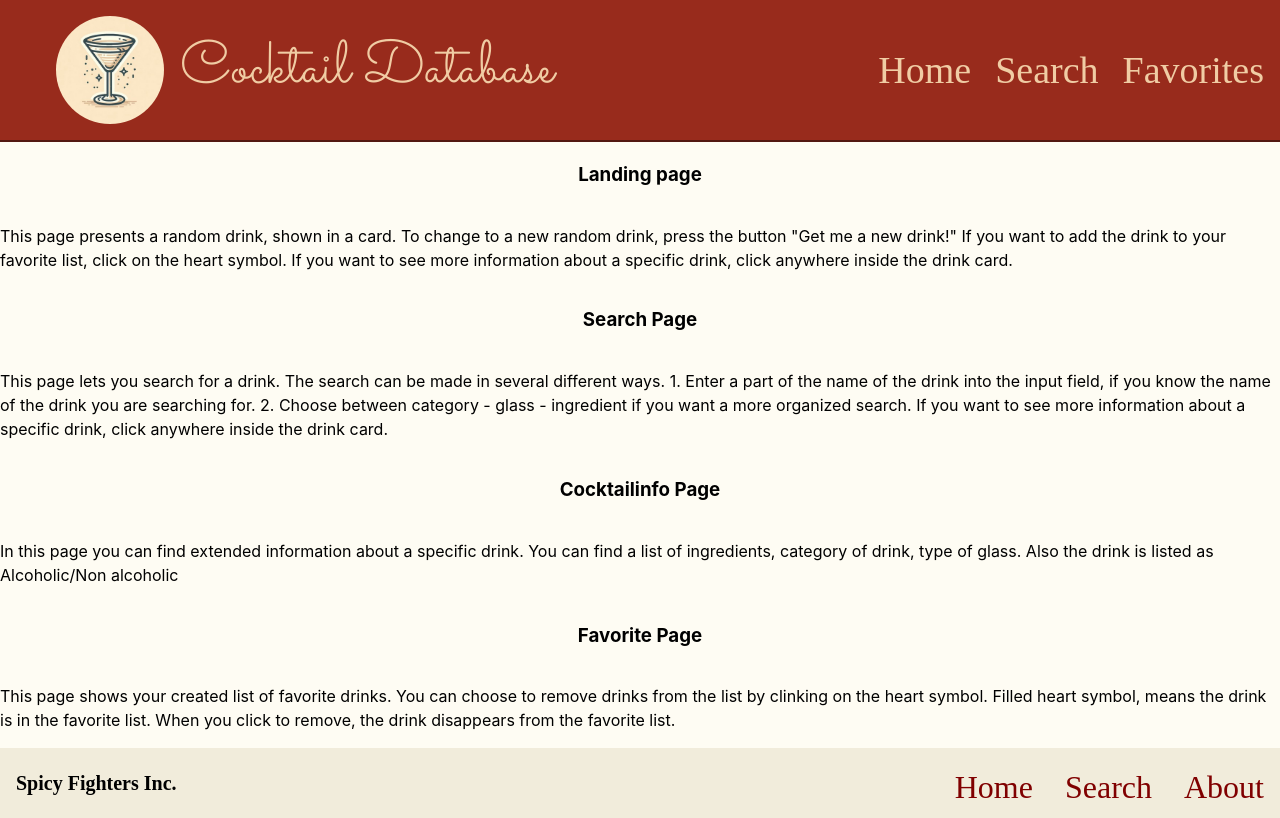
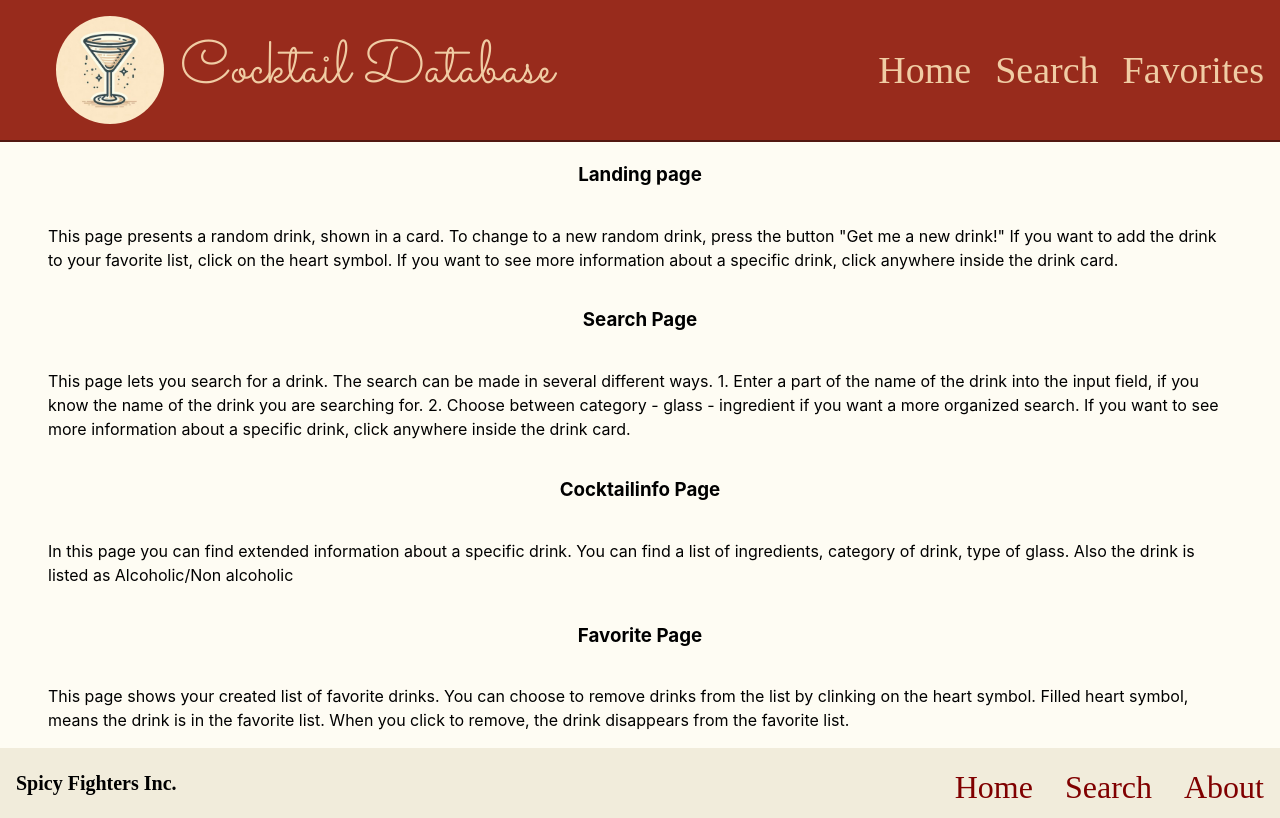
Before and after one commit to Rotkeh/react-group-project, a React (Vite) app: page /about in a window 1280 px wide. Built offline with nearby package versions, Linux system fonts and the light colour scheme; a web font is replaced by a local one.

Commit message:
about styling klar

```diff
--- /dev/null
+++ b/src/css/About.css
@@ -0,0 +1,22 @@
+
+#landingPageInfo {
+    margin-left: 3em;
+    margin-right: 3em;
+
+}
+#searchPageInfo {
+    margin-left: 3em;
+    margin-right: 3em;
+
+}
+
+#cocktailPageInfo {
+    margin-left: 3em;
+    margin-right: 3em;
+}
+
+#favoritePageinfo {
+    margin-left: 3em;
+    margin-right: 3em;
+
+}
--- a/src/css/index.ts
+++ b/src/css/index.ts
@@ -3,3 +3,4 @@ export * from "./CocktailCard.css";
 export * from "./Pagination.css";
 export * from "./SearchForm.css";
 export * from "./IngredientPage.css"
+export * from "./About.css"
--- a/src/pages/About.tsx
+++ b/src/pages/About.tsx
@@ -9,20 +9,20 @@ export function About() {
                     If you want to see more information about a specific drink, click anywhere inside the drink card.
                 </p>
                 <h3>Search Page</h3>
-                <p>This page lets you search for a drink.
+                <p id="searchPageInfo">This page lets you search for a drink.
                     The search can be made in several different ways.
                     1. Enter a part of the name of the drink into the input field, if you know the name of the drink you are searching for.
                     2. Choose between category - glass - ingredient if you want a more organized search.
                     If you want to see more information about a specific drink, click anywhere inside the drink card.
                 </p>
                 <h3>Cocktailinfo Page</h3>
-                <p>
+                <p id="cocktailPageInfo">
                     In this page you can find extended information about a specific drink.
                     You can find a list of ingredients, category of drink, type of glass.
                     Also the drink is listed as Alcoholic/Non alcoholic
                 </p>
                 <h3>Favorite Page</h3>
-                <p>
+                <p id="favoritePageinfo">
                     This page shows your created list of favorite drinks.
                     You can choose to remove drinks from the list by clinking on the heart symbol.
                     Filled heart symbol, means the drink is in the favorite list.
```
